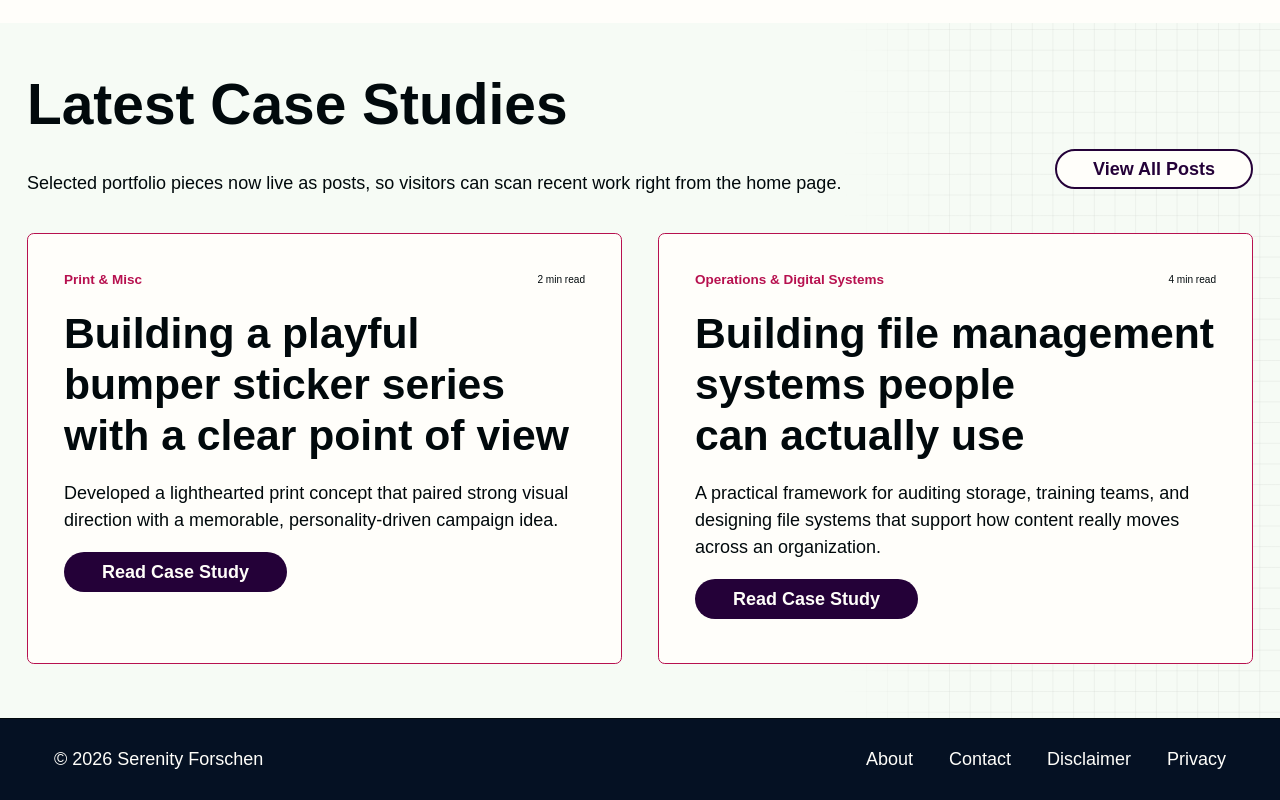
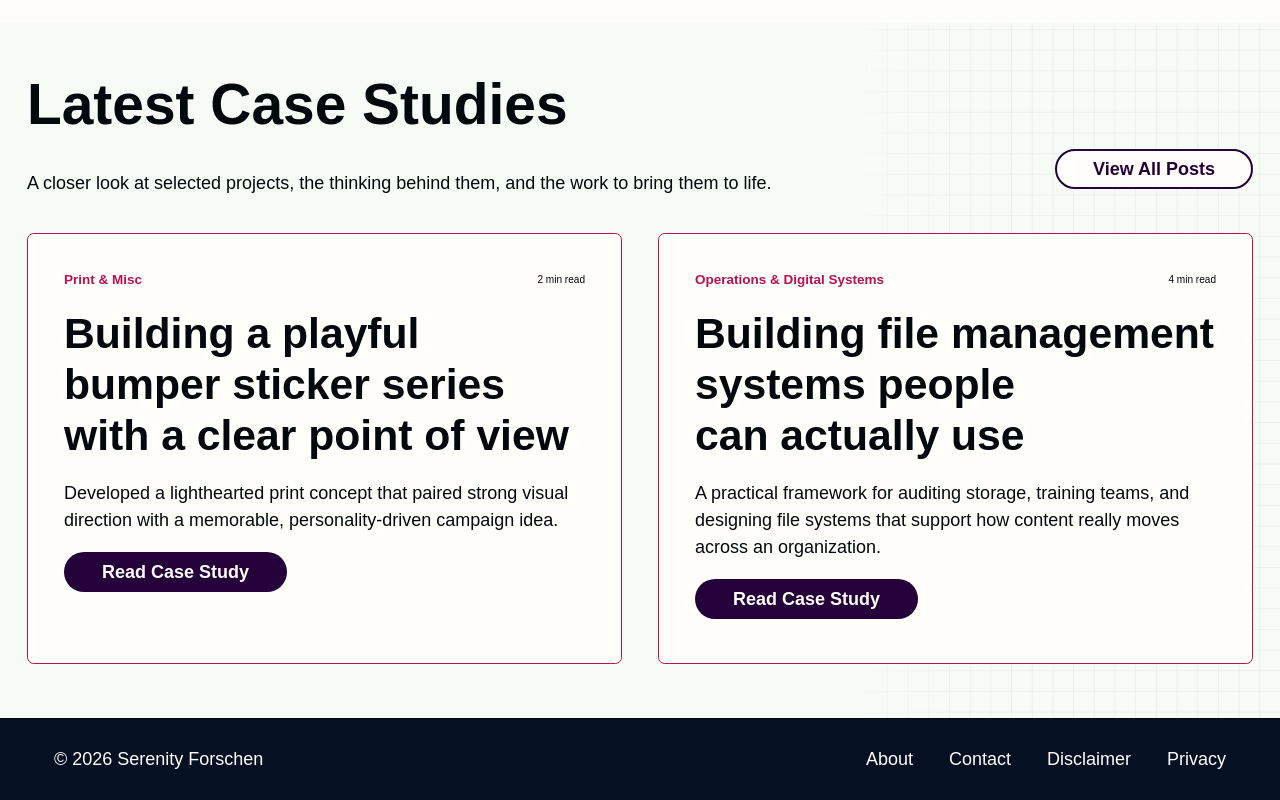
Before and after one commit to sforschen/asylum, a Next.js app: page / in a window 1280 px wide. Shown: the part 2646-3446 px from the top of the page. Built offline with nearby package versions, Linux system fonts and the light colour scheme.

Commit message:
Refine home case study intro

```diff
--- a/app/page.tsx
+++ b/app/page.tsx
@@ -169,7 +169,7 @@ export default function Home() {
 
       <CaseStudyFeed
         title="Latest Case Studies"
-        intro="Selected portfolio pieces now live as posts, so visitors can scan recent work right from the home page."
+        intro="A closer look at selected projects, the thinking behind them, and the work to bring them to life."
         limit={2}
         showViewAll
       />
```
